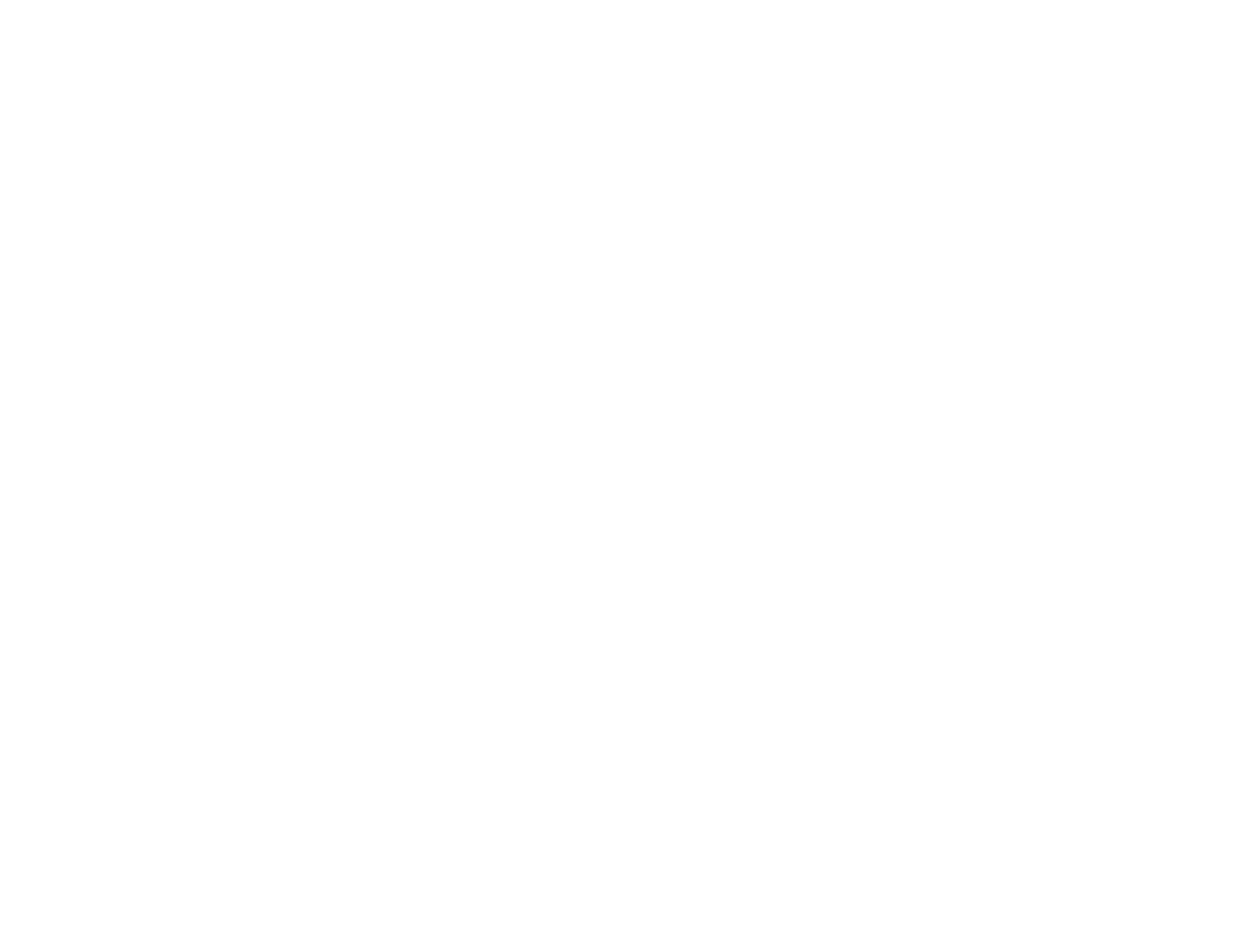
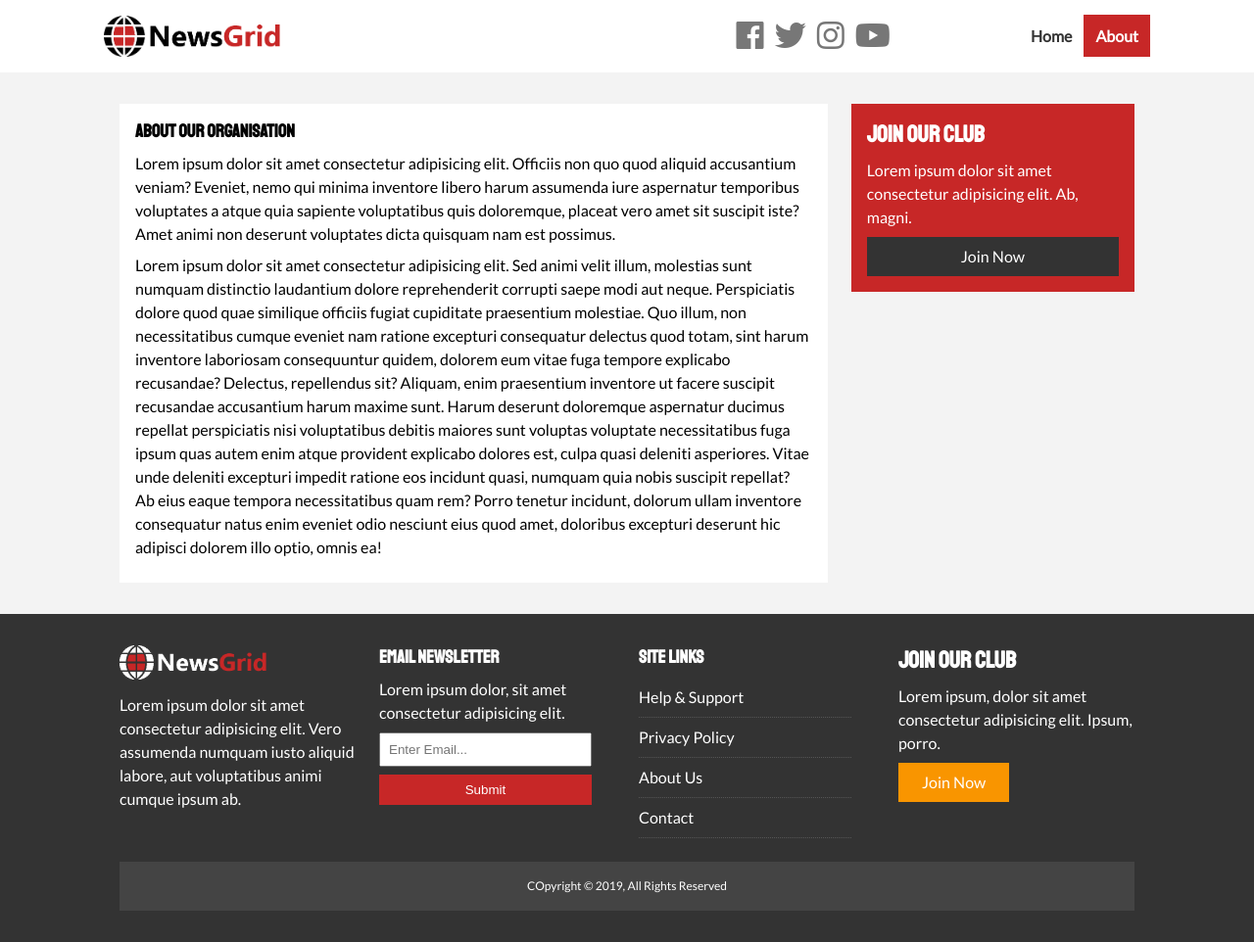
Before and after one commit to RinkeSinghal/Newsgrid_website, a plain HTML site: page about.html in a window 1280 px wide. Shown: the whole page at 98% size. Before the commit the page ends 800 px from the top, so only its background shows below. Drawn offline with Linux system fonts and the light colour scheme.

Commit message:
Third Commit

```diff
--- a/about.html
+++ b/about.html
@@ -0,0 +1,122 @@
+<!DOCTYPE html>
+<html lang="en">
+
+<head>
+  <meta charset="UTF-8">
+  <meta name="viewport" content="width=device-width, initial-scale=1.0">
+  <title>NewsGrid | About</title>
+
+  <link rel="stylesheet" href="https://use.fontawesome.com/releases/v5.6.1/css/all.css"
+    integrity="sha384-gfdkjb5BdAXd+lj+gudLWI+BXq4IuLW5IT+brZEZsLFm++aCMlF1V92rMkPaX4PP" crossorigin="anonymous">
+
+  <link href="https://fonts.googleapis.com/css2?family=Lato&family=Staatliches&display=swap" rel="stylesheet">
+
+  <link rel="stylesheet" href="/css/style.css">
+  <link rel="stylesheet" media="screen and (max-width : 768px)" href="/css/mobile.css">
+
+  <link rel="shortcut icon" type="image/x-icon" href="favicon.ico">
+</head>
+
+<body>
+  <nav id="main-nav">
+    <div class="container">
+      <img src="/image_resources/logo.png" alt="NewsGrid" class="logo">
+      <div class="social">
+        <a href="http://facebook.com" target="_blank"><i class="fab fa-facebook fa-2x"></i></a>
+        <a href="http://twitter.com" target="_blank"><i class="fab fa-twitter fa-2x"></i></a>
+        <a href="http://instagram.com" target="_blank"><i class="fab fa-instagram fa-2x"></i></a>
+        <a href="http://youtube.com" target="_blank"><i class="fab fa-youtube fa-2x"></i></a>
+      </div>
+      <div>
+        <ul>
+          <li> <a href="index.html">Home</a></li>
+          <li> <a href="about.html" class="current">About</a></li>
+        </ul>
+      </div>
+    </div>
+  </nav>
+
+
+  <!-- Section -->
+  <section id="about">
+    <div class="container">
+      <div class="page-container">
+        <article class="card">
+          <h1 class="l-heading">About Our Organisation</h1>
+          <p>Lorem ipsum dolor sit amet consectetur adipisicing elit. Officiis non quo quod aliquid accusantium veniam?
+            Eveniet, nemo qui minima inventore libero harum assumenda iure aspernatur temporibus voluptates a atque quia
+            sapiente voluptatibus quis doloremque, placeat vero amet sit suscipit iste? Amet animi non deserunt
+            voluptates dicta quisquam nam est possimus.</p>
+          <p>Lorem ipsum dolor sit amet consectetur adipisicing elit. Sed animi velit illum, molestias sunt numquam
+            distinctio laudantium dolore reprehenderit corrupti saepe modi aut neque. Perspiciatis dolore quod quae
+            similique officiis fugiat cupiditate praesentium molestiae. Quo illum, non necessitatibus cumque eveniet nam
+            ratione excepturi consequatur delectus quod totam, sint harum inventore laboriosam consequuntur quidem,
+            dolorem eum vitae fuga tempore explicabo recusandae? Delectus, repellendus sit? Aliquam, enim praesentium
+            inventore ut facere suscipit recusandae accusantium harum maxime sunt. Harum deserunt doloremque aspernatur
+            ducimus repellat perspiciatis nisi voluptatibus debitis maiores sunt voluptas voluptate necessitatibus fuga
+            ipsum quas autem enim atque provident explicabo dolores est, culpa quasi deleniti asperiores. Vitae unde
+            deleniti excepturi impedit ratione eos incidunt quasi, numquam quia nobis suscipit repellat? Ab eius eaque
+            tempora necessitatibus quam rem? Porro tenetur incidunt, dolorum ullam inventore consequatur natus enim
+            eveniet odio nesciunt eius quod amet, doloribus excepturi deserunt hic adipisci dolorem illo optio, omnis
+            ea!</p>
+        </article>
+
+        <aside class="card bg-primary">
+          <h2>Join Our Club</h2>
+          <p>Lorem ipsum dolor sit amet consectetur adipisicing elit. Ab, magni.</p>
+          <a href="#" class="btn btn-dark btn-block">Join Now</a>
+        </aside>
+      </div>
+    </div>
+  </section>
+
+
+  <!-- Footer -->
+  <footer id="footer" class="py-2">
+    <div class="container">
+      <div class="footer-container">
+        <div>
+          <img src="./image_resources/logo_light.png" alt="NewsGrid" class="logo">
+          <p>
+            Lorem ipsum dolor sit amet consectetur adipisicing elit. Vero assumenda numquam iusto aliquid labore, aut
+            voluptatibus animi cumque ipsum ab.
+          </p>
+        </div>
+
+        <div>
+          <h3>EMAIL NEWSLETTER</h3>
+          <p>Lorem ipsum dolor, sit amet consectetur adipisicing elit.</p>
+          <form>
+            <input type="email" name="email" placeholder="Enter Email...">
+            <input type="submit" name="Subscribe" class="btn btn-primary">
+          </form>
+        </div>
+
+        <div>
+          <h3>
+            SITE LINKS
+          </h3>
+          <ul class="list">
+            <li> <a href="#">Help & Support</a></li>
+            <li> <a href="#">Privacy Policy</a></li>
+            <li> <a href="#">About Us </a></li>
+            <li> <a href="#">Contact</a></li>
+          </ul>
+        </div>
+
+        <div>
+          <h2>JOIN OUR CLUB</h2>
+          <p>Lorem ipsum, dolor sit amet consectetur adipisicing elit. Ipsum, porro.</p>
+          <a href="#" class="btn btn-secondary">Join Now</a>
+        </div>
+
+        <div>
+          <p>COpyright &copy; 2019, All Rights Reserved</p>
+        </div>
+
+      </div>
+    </div>
+  </footer>
+</body>
+
+</html>
--- a/css/style.css
+++ b/css/style.css
@@ -31,6 +31,10 @@ a {
 
 ul{
   list-style: none;
+}
+
+p{
+  margin: 0.5rem 0;
 }
 
 img{
@@ -126,6 +130,29 @@ h1, h2, h3, h4, h5, h6{
 .p-1{ padding: 1.5rem 0; }
 .p-2{ padding: 2rem 0; }
 .p-3{ padding: 3rem 0; }
+
+.list li{
+  padding: 0.5rem 0;
+  border-bottom: #555 dotted 1px;
+  width: 90%;
+}
+
+.list li a:hover{
+  color: var(--primary-color) !important;
+
+}
+
+/* Inner Page grid container */
+.page-container{
+  display: grid;
+  grid-template-columns: 5fr 2fr;
+  margin: 2rem 0;
+  grid-gap: 1.5rem;
+}
+
+.page-container > *:first-child{
+  grid-row: 1 / span 3;
+}
 
 /* Navigation */
 #main-nav{
@@ -229,3 +256,43 @@ h1, h2, h3, h4, h5, h6{
 #home-articles .articles-container > *:last-child{
   grid-column: 2 / span 2;
 }
+
+
+/* Footer */
+#footer{
+  /* padding: 1rem; */
+  background: var(--dark-color);
+  color: #fff;
+}
+
+#footer img{
+  width: 150px;
+}
+
+#footer a{
+  color: #fff;
+}
+
+#footer .footer-container{
+  display: grid;
+  grid-template-columns: repeat(4, 1fr);
+  grid-gap: 1.5rem;
+}
+
+#footer .footer-container > *:last-child{
+  background: #444;
+  grid-column: 1/ span 4;
+  padding: .5rem;
+  text-align: center;
+  font-size: 0.75rem;
+}
+
+#footer .footer-container input[type='email'] {
+  padding: .5rem;
+  width: 90%;
+  margin-bottom: 0.5rem;
+}
+
+#footer .footer-container input[type='submit']{
+width: 90%;
+}
```
Also changed, not shown: index.html (+47 -0 lines).
